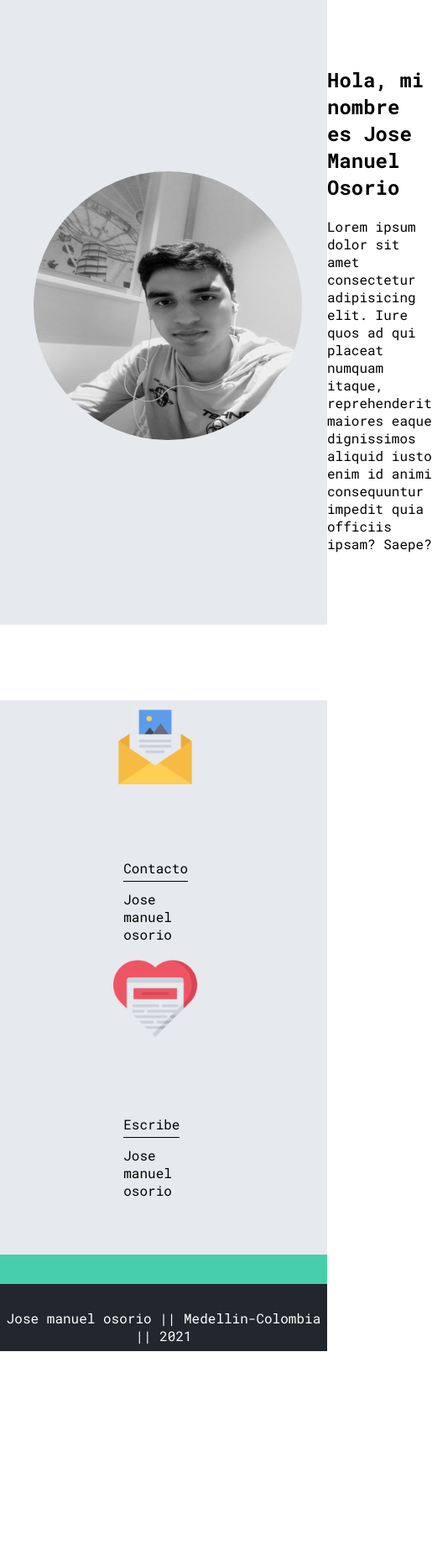
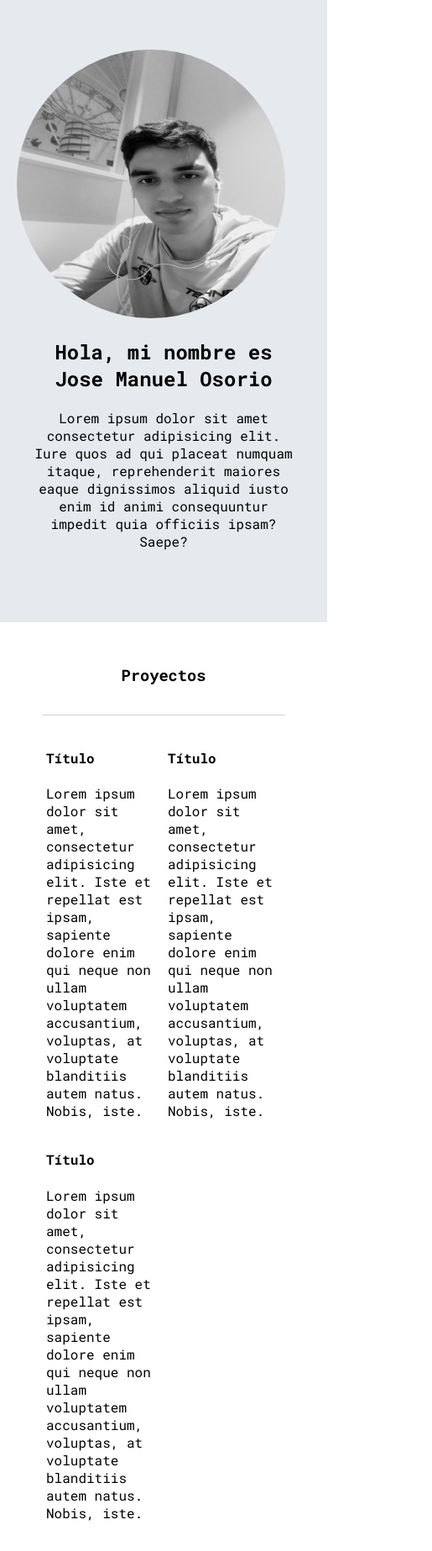
Before and after one commit to jmblack15/my-blog, a plain HTML site: page perfil.html in a window 390 px wide. Shown: the part 151-1998 px from the top of the page at 84% size, 515 px wide, since content can reach past the window. Before the commit the page ends 1760 px from the top, so only its background shows below. Drawn offline with Linux system fonts and the light colour scheme.

Commit message:
add media queries

```diff
--- a/css/main.css
+++ b/css/main.css
@@ -262,7 +262,7 @@ footer p {
 }
 
 .profile__main-container .profile__container {
-   display      : flex;
+   display    : flex;
    align-items: center;
 }
 
@@ -271,5 +271,16 @@ footer p {
 }
 
 .profile__main--projects h3 {
+   border-bottom : 1px solid #cdd2da;
+   padding-bottom: 35px;
+   text-align    : center;
+}
 
+.projects__main-container {
+   display              : grid;
+   grid-template-columns: 1fr 1fr 1fr;
 }
+
+.projects__container{
+   padding: 0 5px;
+}
--- /dev/null
+++ b/css/media-queries.css
@@ -0,0 +1,40 @@
+@media (max-width: 850px) {
+   .blogs__news--new {
+      grid-template-columns: 1fr;
+      grid-template-rows   : 3fr;
+   }
+
+   .blogs__news--imagen {
+      grid-row: 2
+   }
+
+   .blogs__news--info {
+      grid-column: 1;
+      grid-row   : 3;
+   }
+
+   .blogs__posts--container .post__container {
+      max-width: 45%;
+   }
+
+   .profile__container {
+      flex-direction: column;
+      text-align    : center;
+   }
+
+   .profile__main--projects {
+      display: block;
+   }
+
+   .projects__main-container {
+      grid-template-columns: 1fr 1fr;
+      grid-template-rows   : 2fr;
+   }
+}
+
+@media (max-width: 600px) {
+   .blogs__posts--container .post__container {
+      max-width: 95%;
+   }
+
+}
--- a/perfil.html
+++ b/perfil.html
@@ -8,6 +8,7 @@
    <script src="https://kit.fontawesome.com/00eddf29ab.js" crossorigin="anonymous"></script>
    <title>My Blog</title>
    <link rel="stylesheet" href="./css/main.css">
+   <link rel="stylesheet" href="/css/media-queries.css">
 </head>
 
 <body>
@@ -49,12 +50,27 @@
       </section>
       <section class="profile__main--projects">
          <div class="container">
-            <h3></h3>
+            <h3>Proyectos</h3>
             <div class="projects__main-container">
                <article class="projects__container">
-                  <h4></h4>
-                  <p></p>
+                  <h4>Título</h4>
+                  <p>Lorem ipsum dolor sit amet, consectetur adipisicing elit. Iste et repellat est ipsam, sapiente
+                     dolore enim qui neque non ullam voluptatem accusantium, voluptas, at voluptate blanditiis autem
+                     natus. Nobis, iste.</p>
                </article>
+               <article class="projects__container">
+                  <h4>Título</h4>
+                  <p>Lorem ipsum dolor sit amet, consectetur adipisicing elit. Iste et repellat est ipsam, sapiente
+                     dolore enim qui neque non ullam voluptatem accusantium, voluptas, at voluptate blanditiis autem
+                     natus. Nobis, iste.</p>
+               </article>
+               <article class="projects__container">
+                  <h4>Título</h4>
+                  <p>Lorem ipsum dolor sit amet, consectetur adipisicing elit. Iste et repellat est ipsam, sapiente
+                     dolore enim qui neque non ullam voluptatem accusantium, voluptas, at voluptate blanditiis autem
+                     natus. Nobis, iste.</p>
+               </article>
+
             </div>
          </div>
       </section>
```
Also changed, not shown: blog.html (+1 -0 lines), blogs.html (+2 -3 lines), index.html (+1 -0 lines).
